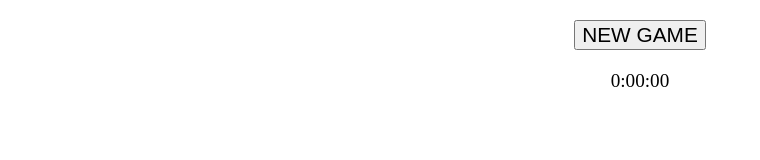
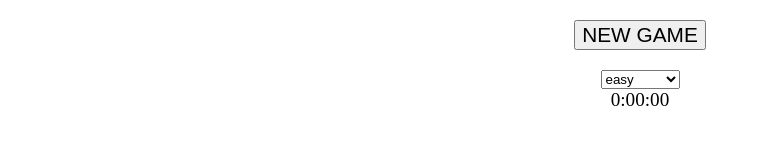
Before and after one commit to wodawodawoda/Sudoku, a React app: page / in a window 1280 px wide. Shown: the part 122-282 px from the top of the page, without its empty margins (0-760 px from the left). Built offline with nearby package versions, Linux system fonts and the light colour scheme.

Commit message:
Add difficulty select

```diff
--- a/src/containers/App.js
+++ b/src/containers/App.js
@@ -9,8 +9,8 @@ import Win from './Win'
 
 
 class App extends Component {
-  constructor(props) {
-    super(props);
+  constructor() {
+    super();
     this.state= {
       template: "",
       solution: "",
@@ -23,8 +23,9 @@ class App extends Component {
     this.getTime = this.getTime.bind(this);
     this.changeSum= this.changeSum.bind(this);
   }
-  getTemplate() {
-    const board = sudoku.generate(80);
+  getTemplate(event) {
+    const level = event.target.nextElementSibling.value;
+    const board = sudoku.generate(level);
     const solution = sudoku.solve(board);
     // const arr = [...template]
     // let sum = 0;
--- a/src/containers/Panel.js
+++ b/src/containers/Panel.js
@@ -5,7 +5,15 @@ class Panel extends Component {
   render() {
     return(
       <div className="panel">
-        <button className="panel__btn" onClick={this.props.click}>new game</button>
+        <button className="panel__btn" onClick={event => this.props.click(event)}>new game</button>
+        <select name="difficulties" id="panelSelect" className="panel__select">
+          <option value="easy" className="panel__option">easy</option>
+          <option value="medium" className="panel__option">medium</option>
+          <option value="hard" className="panel__option">hard</option>
+          <option value="very-hard" className="panel__option">very-hard</option>
+          <option value="insane" className="panel__option">insane</option>
+          <option value="inhuman" className="panel__option">inhuman</option>
+        </select>
         <Stoper run={this.props.run} getTime={this.props.getTime}/>
       </div>
     )
```
